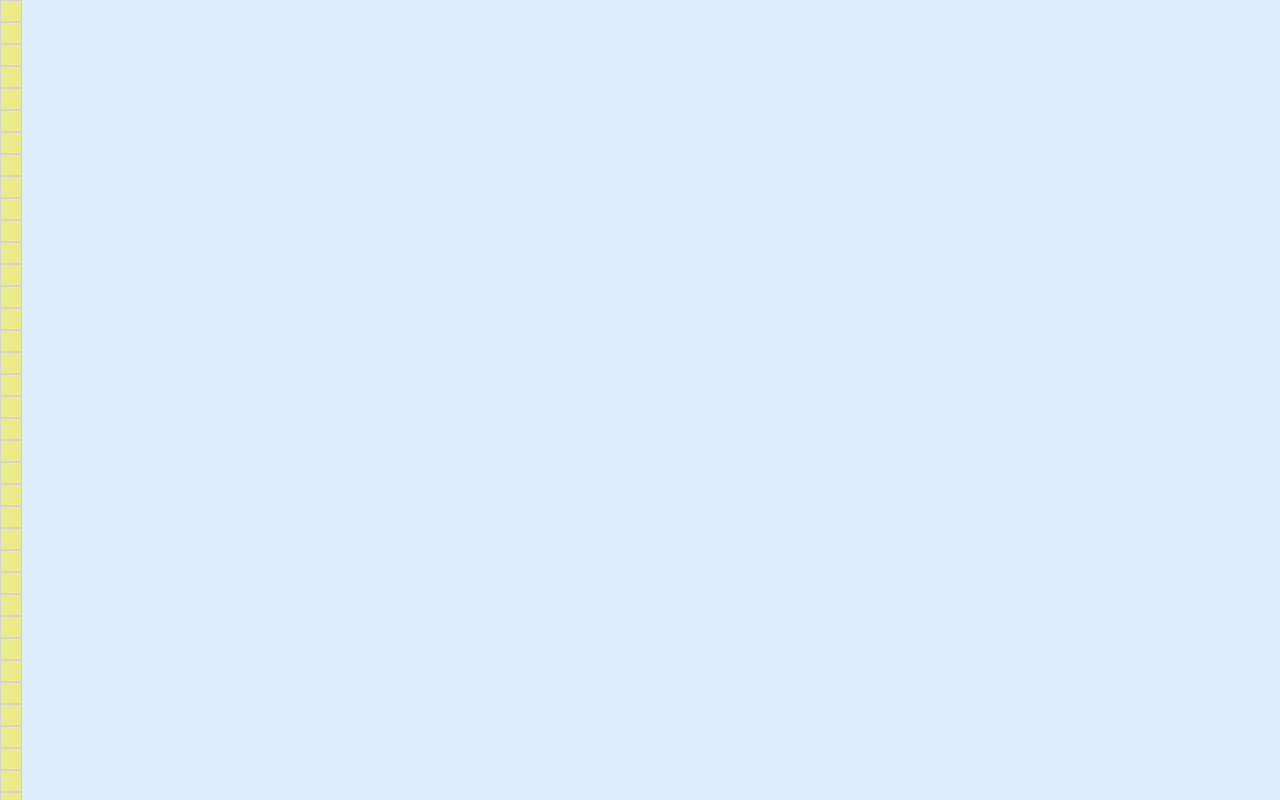
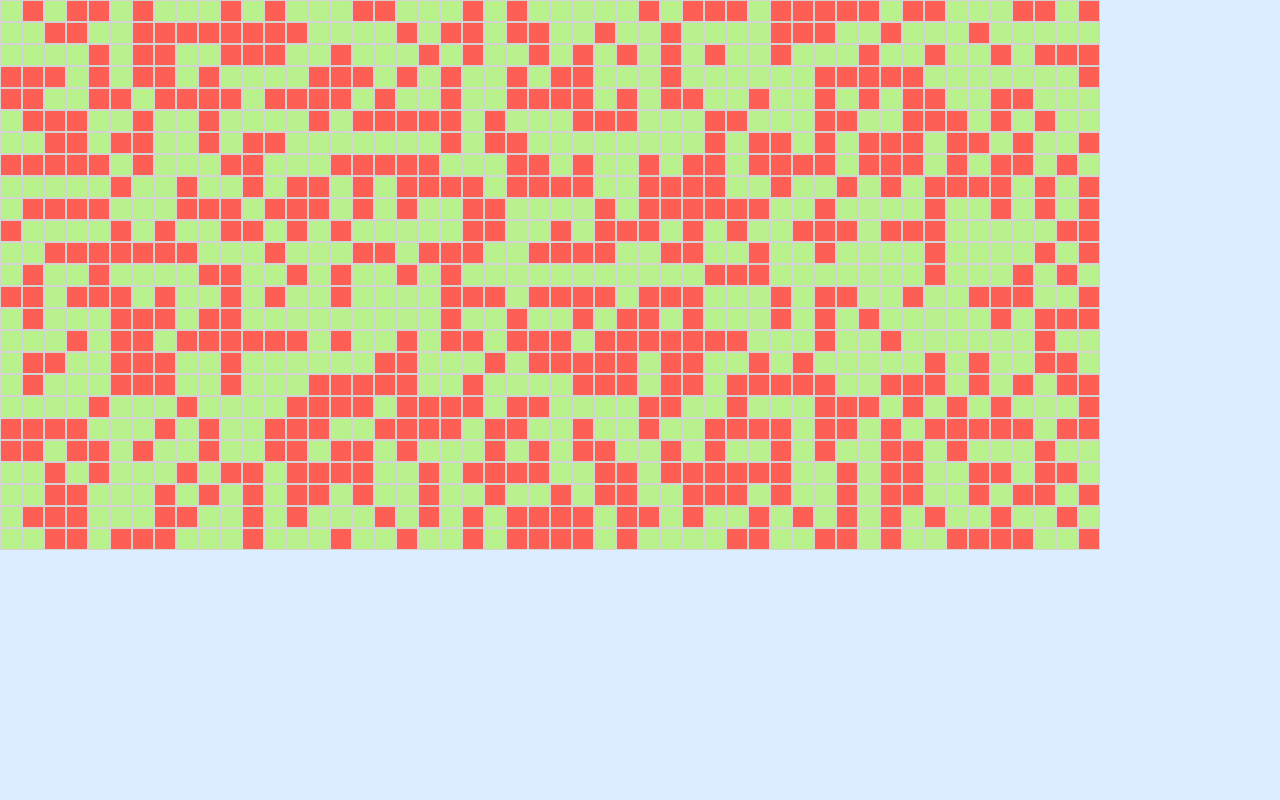
Before and after one commit to ShaneC0/Pathfinder, a React (Create React App) app: page / in a window 1280 px wide. Shown: the top 800 px of the page. Built offline with nearby package versions, Linux system fonts and the light colour scheme.

Commit message:
draw grid

```diff
--- a/src/App.js
+++ b/src/App.js
@@ -1,39 +1,52 @@
 import React from "react";
 
-import Grid from "./components/Grid";
+import Node from "./Node";
 
 class App extends React.Component {
   constructor(props) {
     super(props);
     this.state = {
-      nodeList: [],
+      grid: [],
+      rows: 25,
       cols: 50,
-      rows: 50
     };
   }
 
   componentDidMount() {
-    this.getNodes();
+    const grid = this.createGrid();
+    this.setState({ grid });
   }
 
-  getNodes() {
-    const nodes = [];
-    for(let i = 0; i < this.state.cols; i++) {
-      for(let j = 0; j < this.state.rows; j++) {
-        nodes.push({
-          variant: 'default',
-          row: j,
-          col: i
-        })
+  createGrid = () => {
+    const grid = [];
+    for (let i = 1; i <= this.state.rows; i++) {
+      let row = [];
+      for (let j = 1; j <= this.state.cols; j++) {
+        row.push(this.createNode(i, j));
       }
+      grid.push(row);
     }
-    this.setState({nodeList: nodes})
-  }
+    return grid;
+  };
+
+  createNode = (row, col) => {
+    return {
+      variant: Math.random() > 0.5 ? 'start' : 'end',
+      row,
+      col,
+    };
+  };
 
   render() {
     return (
       <div>
-        <Grid nodes={this.state.nodeList} />
+        {this.state.grid.map((row) => (
+          <div className="grid-row">
+            {row.map((node) => (
+              <Node variant={node.variant} />
+            ))}
+          </div>
+        ))}
       </div>
     );
   }
--- a/src/components/Node.jsx
+++ b/src/Node.jsx
@@ -1,5 +1,3 @@
-import "../styles/node.css";
-
 const Node = (props) => {
   return (
     <div
--- a/src/components/Grid.jsx
+++ /dev/null
@@ -1,12 +0,0 @@
-import Node from './Node';
-
-const Grid = (props) => {
-    return (
-        <div>
-            {props.nodes.map(node => <Node variant={node.variant} />)}
-        </div>
-    )
-}
-
-
-export default Grid;
--- /dev/null
+++ b/src/index.css
@@ -0,0 +1,26 @@
+body {
+  margin: 0;
+  padding: 0;
+  width: 100%;
+  height: 100vh;
+  background: #DCEDFF;
+}
+
+.grid-row {
+  display: flex;
+}
+
+.node {
+  height: 20px;
+  width: 20px;
+  background: #E9EB87;
+  border: 1px solid lightgray;
+}
+
+.node-start {
+  background: #B9F18C;
+}
+
+.node-end {
+  background: #FE5F55;
+}
--- a/src/index.js
+++ b/src/index.js
@@ -1,6 +1,6 @@
 import React from 'react';
 import ReactDOM from 'react-dom';
-import './styles/index.css';
+import './index.css';
 import App from './App.js';
 
 ReactDOM.render(
--- a/src/styles/index.css
+++ /dev/null
@@ -1,7 +0,0 @@
-* {
-  margin: 0;
-  padding: 0;
-  width: 100%;
-  height: 100vh;
-  background: #DCEDFF;
-}
--- a/src/styles/node.css
+++ /dev/null
@@ -1,14 +0,0 @@
-.node {
-    height: 20px;
-    width: 20px;
-    background: #E9EB87;
-    border: 1px solid lightgray;
-}
-
-.node-start {
-    background: #B9F18C;
-}
-
-.node-end {
-    background: #FE5F55;
-}
```
